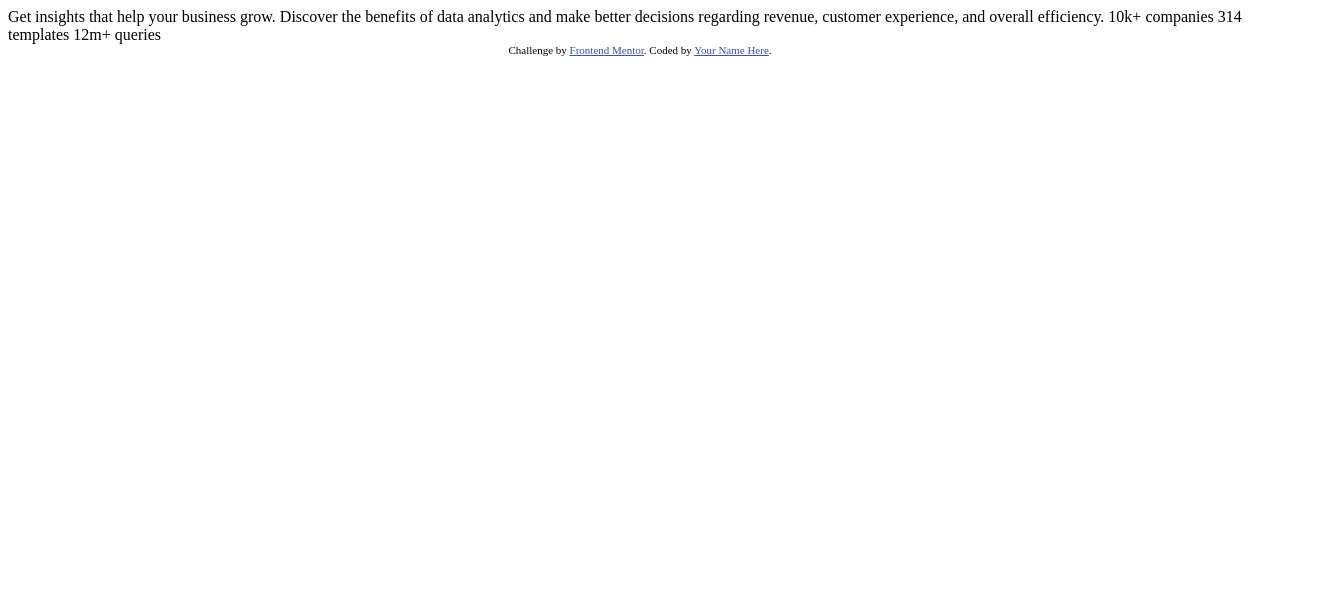
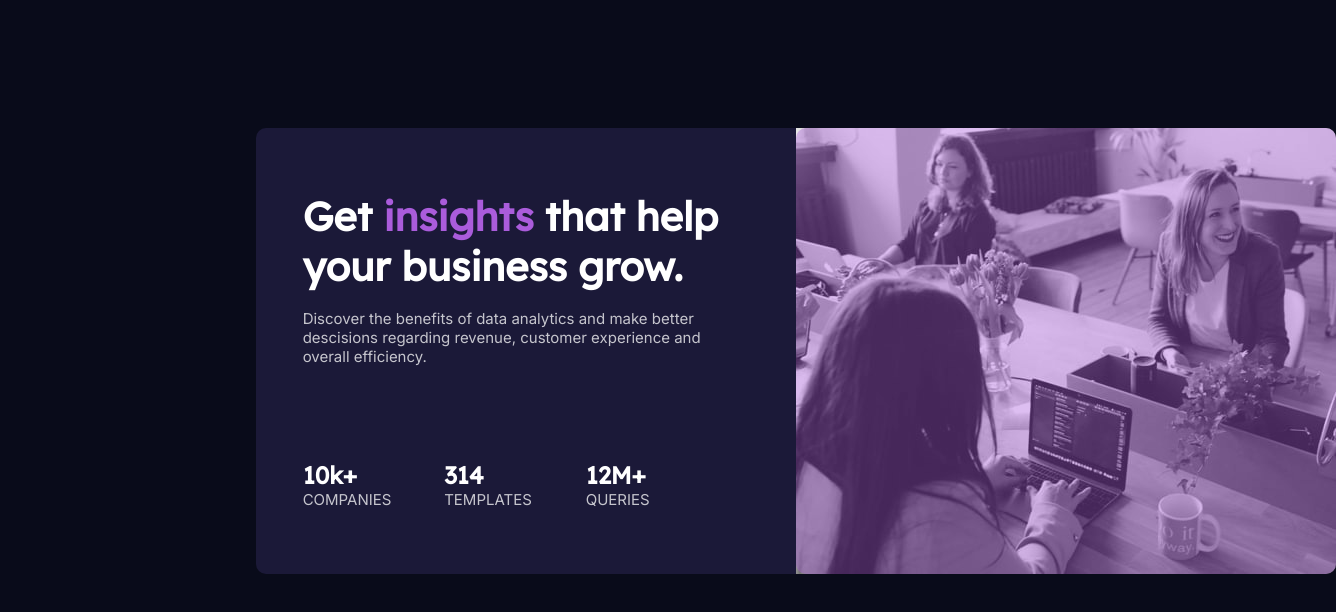
Before and after one commit to ShovonHunt/stat-preview-card-newbie, a plain HTML site: page index.html in a window 1280 px wide. Shown: the whole page, 1336 px wide, since content can reach past the window. Drawn offline with Linux system fonts and the light colour scheme.

Commit message:
challenge_done

```diff
--- a/index.html
+++ b/index.html
@@ -1,33 +1,57 @@
 <!DOCTYPE html>
 <html lang="en">
   <head>
-  <meta charset="UTF-8">
-  <meta name="viewport" content="width=device-width, initial-scale=1.0"> <!-- displays site properly based on user's device -->
-
-  <link rel="icon" type="image/png" sizes="32x32" href="./images/favicon-32x32.png">
+    <meta charset="UTF-8" />
+    <meta name="viewport" content="width=device-width, initial-scale=1.0" />
+    <!-- displays site properly based on user's device -->
+    <link rel="stylesheet" href="style.css" />
+    <link
+      rel="icon"
+      type="image/png"
+      sizes="32x32"
+      href="./images/favicon-32x32.png"
+    />
+    <link rel="preconnect" href="https://fonts.googleapis.com" />
+    <link rel="preconnect" href="https://fonts.gstatic.com" crossorigin />
+    <link
+      href="https://fonts.googleapis.com/css2?family=Inter:wght@400;700&display=swap"
+      rel="stylesheet"
+    />
+    <link rel="preconnect" href="https://fonts.googleapis.com" />
+    <link rel="preconnect" href="https://fonts.gstatic.com" crossorigin />
+    <link
+      href="https://fonts.googleapis.com/css2?family=Lexend+Deca&display=swap"
+      rel="stylesheet"
+    />
 
     <title>Frontend Mentor | Stats preview card component</title>
-
-  <!-- Feel free to remove these styles or customise in your own stylesheet 👍 -->
-  <style>
-    .attribution { font-size: 11px; text-align: center; }
-    .attribution a { color: hsl(228, 45%, 44%); }
-  </style>
   </head>
   <body>
-
-  Get insights that help your business grow.
-
-  Discover the benefits of data analytics and make better decisions regarding revenue, customer
-  experience, and overall efficiency.
-
-  10k+ companies
-  314 templates
-  12m+ queries
-
-  <div class="attribution">
-    Challenge by <a href="https://www.frontendmentor.io?ref=challenge" target="_blank">Frontend Mentor</a>.
-    Coded by <a href="#">Your Name Here</a>.
+    <section>
+      <div class="half-width">
+        <div class="text top">
+          <h1>
+            Get <span>insights </span>that help <br />
+            your business grow.
+          </h1>
+          <br />
+          <p>
+            Discover the benefits of data analytics and make better descisions
+            regarding revenue, customer experience and overall efficiency.
+          </p>
         </div>
+        <div id="middle" class="text down">
+          <div class="stat"><h2>10k+</h2></div>
+          <div class="stat"><h2>314</h2></div>
+          <div class="stat"><h2>12M+</h2></div>
+        </div>
+        <div class="text down">
+          <div class="stat"><p>COMPANIES</p></div>
+          <div class="stat"><p>TEMPLATES</p></div>
+          <div class="stat"><p>QUERIES</p></div>
+        </div>
+      </div>
+      <div id="image" class="half-width"></div>
+    </section>
   </body>
 </html>
--- /dev/null
+++ b/style.css
@@ -0,0 +1,68 @@
+* {
+  margin: 0%;
+}
+body {
+  background-color: hsl(233, 47%, 7%);
+  font-weight: 200;
+}
+
+section {
+  border-radius: 10px;
+  height: 446px;
+  width: 1080px;
+  margin: 10%;
+  margin-left: 20%;
+  background-image: url(./images/image-header-desktop.jpg);
+  background-repeat: no-repeat;
+  background-position: right;
+  background-color: hsl(244, 38%, 16%);
+}
+
+.half-width {
+  width: 48%;
+  float: left;
+  height: 446px;
+  border-radius: 10px;
+}
+#image {
+  padding-left: 2%;
+  float: right;
+  background-color: hsl(277, 64%, 61%);
+  opacity: 40%;
+}
+
+.text {
+  color: white;
+}
+.top {
+  padding: 9%;
+
+  margin-top: 1rem;
+}
+.stat {
+  width: 30%;
+  float: left;
+}
+span {
+  color: hsl(277, 64%, 61%);
+}
+
+h1,
+h2 {
+  font-family: "Lexend Deca", sans-serif;
+}
+h1 {
+  font-size: 40px;
+}
+
+p {
+  font-family: "Inter", sans-serif;
+  font-size: 15px;
+  color: hsla(0, 0%, 100%, 0.75);
+}
+.down {
+  padding-left: 9%;
+}
+#middle {
+  margin-top: 3rem;
+}
```
Lines whose indentation alone changed are shown as unchanged.
